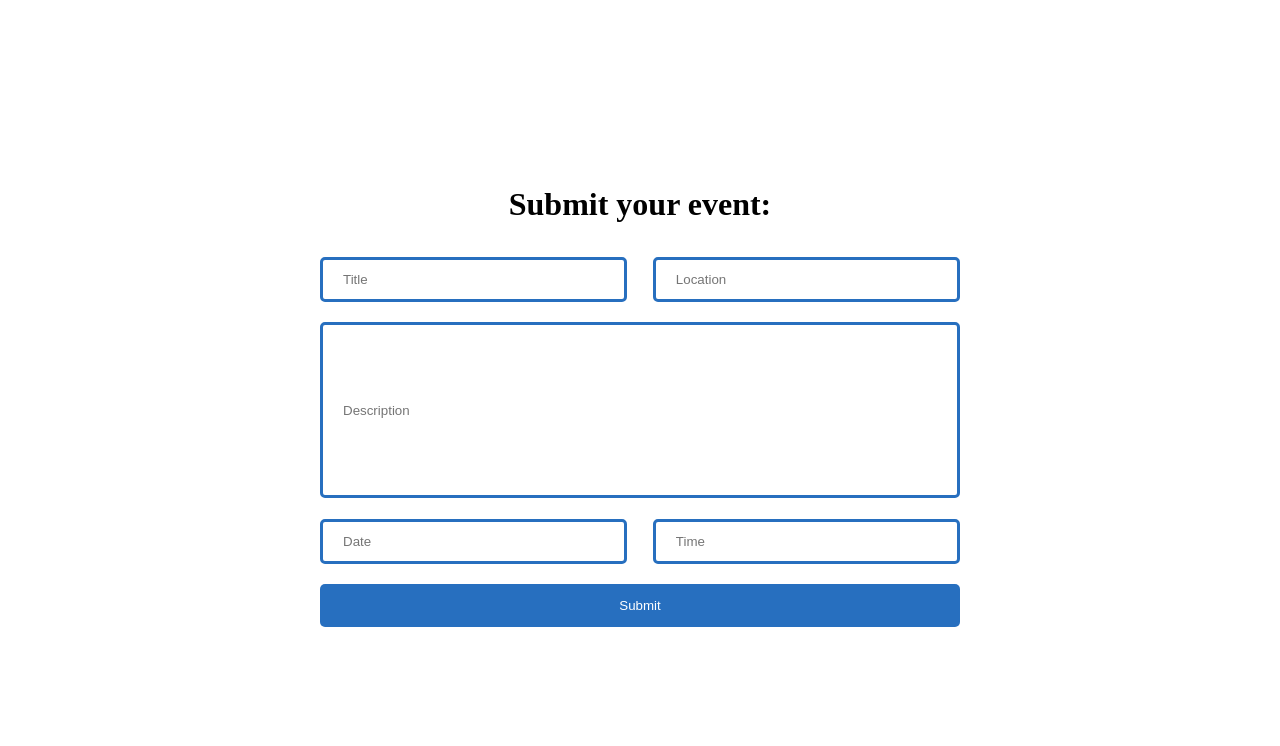
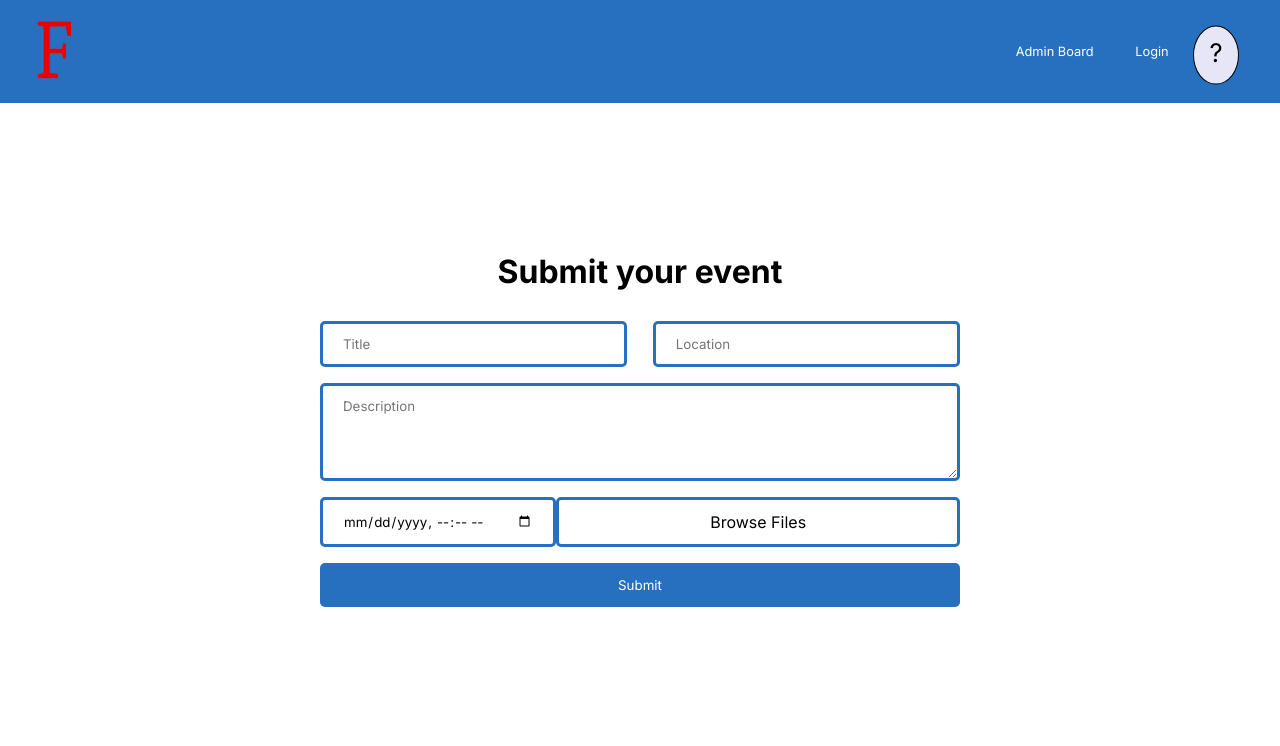
Before and after one commit to nishandudakia/florish, a website: page client/create.html in a window 1280 px wide. Drawn offline with Linux system fonts and the light colour scheme.

Commit message:
create, login, signup

```diff
--- a/client/create.html
+++ b/client/create.html
@@ -5,43 +5,52 @@
     <meta charset="UTF-8">
     <meta http-equiv="X-UA-Compatible" content="IE=edge">
     <meta name="viewport" content="width=device-width, initial-scale=1.0">
-    <script src="create.js" defer></script>
+    <script src="./js/create.js" defer></script>
+    <link rel="stylesheet" href="styles/stylesheet.css">
     <link rel="stylesheet" href="./styles/create.css">
     <title>Create Event</title>
 </head>
 
 <body>
 
+    <div id="topBar">
+        <img src="./assets/logo.jpeg" alt="Florish Logo" id="logo">
+        <button onclick="location.href='./admin.html'" id="adminButton">Admin Board</button>
+        <button onclick="location.href='./login.html'" id="loginButton">Login</button>
+        <span id="initials">?</span>
+    </div>
 
-    <form>
-        <h1>Submit your event:</h1>
+    <div class="main">
+        <form id="create-form">
+            <h1>Submit your event</h1>
 
 
-        <div class="title-location-container">
+            <div class="title-location-container">
 
-        <input type="text" id="title" name="title" placeholder="Title">
+            <input type="text" id="title" name="title" placeholder="Title" maxlength="30" required>
 
-        <input type="text" id="location" name="location" placeholder="Location">
+            <input type="text" id="location" name="location" placeholder="Location" maxlength="29" required>
 
-        </div>
+            </div>
 
-        <div class="description">
+            <div class="description">
 
-        <input type="text" id="description" name="description" placeholder="Description">
+            <textarea type="text" id="description" name="description" placeholder="Description" required></textarea>
 
-        </div>
+            </div>
 
 
-        <div class="date-time-container">
+            <div class="title-location-container">
+            <input type="datetime-local" id="date" name="date" placeholder="Date" required>
+            <label for="files">Browse Files</label>
+            <input id="files" style="display:none;" type="file">
+            </div>
 
-        <input type="text" id="date" name="date" placeholder="Date">
+            <input type="submit" value="Submit">
+          </form>
+    </div>
 
-        <input type="text" id="date" name="date" placeholder="Time">
 
-        </div>
-
-        <input type="submit" value="Submit">
-      </form>
 </body>
 
 </html>
--- /dev/null
+++ b/client/js/create.js
@@ -0,0 +1,35 @@
+document.querySelector("#files").onchange = function() {
+    const fileName = this.files[0]?.name;
+    const label = document.querySelector("label[for=files]");
+    label.innerText = fileName ?? "Browse Files";
+  };
+
+document.getElementById("create-form").addEventListener("submit", async (e) => {
+    e.preventDefault();
+
+    const form = new FormData(e.target);
+
+    const options = {
+        method: "POST",
+        headers: {
+            'Accept': 'application/json',
+            'Content-Type': 'application/json'
+        },
+        body: JSON.stringify({
+            event_name: form.get("title"),
+            location: form.get("location"),
+            description: form.get("description"),
+            date: form.get("date"),
+            image: form.get("files")
+        })
+    }
+
+    const response = await fetch("http://localhost:3000/events/create", options);
+    const data = await response.json();
+
+    if (response.status == 200) {
+        alert('Event submitted!')
+    } else {
+        alert(data.error);
+    }
+})
--- a/client/styles/create.css
+++ b/client/styles/create.css
@@ -1,13 +1,12 @@
-/* Style inputs */
-body {
+
+.main {
     display: flex;
     justify-content: center;
     align-items: center;
-    height: 100vh;
+    height: 80vh;
     width: 100vw;
-    margin: 0; /* Reset default margin on body */
+    margin: 0;
 }
-
 
 form {
     display: flex;
@@ -15,8 +14,8 @@ form {
     height: 60%;
     flex-direction: column;
     justify-content: space-evenly;
+    font-family: 'Inter', sans-serif;
     text-align: center;
-    //margin: 0;
 }
 
 input[type=text], select {
@@ -27,31 +26,89 @@ input[type=text], select {
     border: 3px solid #276FBF;
     border-radius: 5px;
     box-sizing: border-box;
-    background-color: #white;
+    font-family: 'Inter', sans-serif;
+    background-color:white;
 }
 
-/* Add new styles for the name container */
+input[type=datetime-local], select{
+    width: 100%;
+    padding: 12px 20px;
+    margin: 8px 0;
+    display: inline-block;
+    border: 3px solid #276FBF;
+    border-radius: 5px;
+    box-sizing: border-box;
+    font-family: 'Inter', sans-serif;
+    background-color:white;
+}
+
+input[type=time], select{
+    width: 100%;
+    padding: 12px 20px;
+    margin: 8px 0;
+    display: inline-block;
+    border: 3px solid #276FBF;
+    border-radius: 5px;
+    box-sizing: border-box;
+    font-family: 'Inter', sans-serif;
+    background-color:white;
+}
+
+label {
+    width: 100%;
+    padding: 12px 20px;
+    margin: 8px 0;
+    display: inline-block;
+    border: 3px solid #276FBF;
+    border-radius: 5px;
+    box-sizing: border-box;
+    font-family: 'Inter', sans-serif;
+    background-color:white;
+  }
+
+  label:hover {
+    background-color: #eee;
+  }
+
+textarea{
+    width: 100%;
+    padding: 12px 20px;
+    margin: 8px 0;
+    display: inline-block;
+    border: 3px solid #276FBF;
+    border-radius: 5px;
+    box-sizing: border-box;
+    font-family: 'Inter', sans-serif;
+    background-color:white;
+}
 .title-location-container {
     display: flex;
     justify-content: space-between;
     width: 100%;
 }
 
-/* Style inputs within the name container */
 .title-location-container input {
-    width: 48%; /* Adjust as needed, leaving space for margins */
+    width: 48%;
 }
 
-/* Add new styles for the name container */
+.image-date-container {
+    display: flex;
+    justify-content: space-between;
+    width: 100%;
+}
+
+.image-date-container input {
+    width: 48%;
+}
+
 .date-time-container {
     display: flex;
     justify-content: space-between;
     width: 100%;
 }
 
-/* Style inputs within the name container */
 .date-time-container input {
-    width: 48%; /* Adjust as needed, leaving space for margins */
+    width: 48%;
 }
 
 .description{
@@ -60,7 +117,6 @@ input[type=text], select {
 }
 
 
-/* Style the submit button */
 input[type=submit] {
     width: 100%;
     background-color: #276FBF;
@@ -70,9 +126,9 @@ input[type=submit] {
     border: none;
     border-radius: 5px;
     cursor: pointer;
+    font-family: 'Inter', sans-serif;
 }
 
-/* Add a background color to the submit button on mouse-over */
 input[type=submit]:hover {
     background-color: grey;
 }
--- a/client/styles/login.css
+++ b/client/styles/login.css
@@ -1,13 +1,15 @@
-/* Style inputs */
-body {
+.main {
     display: flex;
     justify-content: center;
     align-items: center;
-    height: 100vh;
+    height: 80vh;
     width: 100vw;
-    margin: 0; /* Reset default margin on body */
+    margin: 0;
 }
 
+#logo{
+    transform: translate(30%, 0);
+}
 
 form {
     display: flex;
@@ -16,7 +18,7 @@ form {
     flex-direction: column;
     justify-content: space-evenly;
     text-align: center;
-    //margin: 0;
+    font-family: 'Inter', sans-serif;
 }
 
 input[type=text], select {
@@ -27,10 +29,11 @@ input[type=text], select {
     border: 3px solid #276FBF;
     border-radius: 5px;
     box-sizing: border-box;
-    background-color: #white;
+    background-color: white;
+    font-family: 'Inter', sans-serif;
+
 }
 
-/* Style the submit button */
 input[type=submit] {
     width: 100%;
     background-color: #276FBF;
@@ -40,9 +43,9 @@ input[type=submit] {
     border: none;
     border-radius: 5px;
     cursor: pointer;
+    font-family: 'Inter', sans-serif;
 }
 
-/* Add a background color to the submit button on mouse-over */
 input[type=submit]:hover {
     background-color: grey;
 }
--- a/client/styles/signup.css
+++ b/client/styles/signup.css
@@ -1,11 +1,15 @@
-/* Style inputs */
-body {
+.main {
     display: flex;
     justify-content: center;
     align-items: center;
-    height: 100vh;
+    height: 80vh;
     width: 100vw;
-    margin: 0; /* Reset default margin on body */
+    margin: 0;
+}
+
+
+#logo{
+    transform: translate(30%, 0);
 }
 
 form {
@@ -15,7 +19,7 @@ form {
     flex-direction: column;
     justify-content: space-evenly;
     text-align: center;
-    //margin: 0;
+    font-family: 'Inter', sans-serif;
 }
 
 input[type=text], select {
@@ -26,19 +30,18 @@ input[type=text], select {
     border: 3px solid #276FBF;
     border-radius: 5px;
     box-sizing: border-box;
-    background-color: #white;
+    background-color: white;
+    font-family: 'Inter', sans-serif;
 }
 
-/* Add new styles for the name container */
 .name-container {
     display: flex;
     justify-content: space-between;
     width: 100%;
 }
 
-/* Style inputs within the name container */
 .name-container input {
-    width: 48%; /* Adjust as needed, leaving space for margins */
+    width: 48%;
 }
 
 .user-container {
@@ -47,12 +50,10 @@ input[type=text], select {
     width: 100%;
 }
 
-/* Style inputs within the name container */
 .user-container input {
-    width: 48%; /* Adjust as needed, leaving space for margins */
+    width: 48%;
 }
 
-/* Style the submit button */
 input[type=submit] {
     width: 100%;
     background-color: #276FBF;
@@ -62,9 +63,9 @@ input[type=submit] {
     border: none;
     border-radius: 5px;
     cursor: pointer;
+    font-family: 'Inter', sans-serif;
 }
 
-/* Add a background color to the submit button on mouse-over */
 input[type=submit]:hover {
-    background-color: #CB997E;
+    background-color: grey;
 }
--- a/client/styles/stylesheet.css
+++ b/client/styles/stylesheet.css
@@ -21,35 +21,46 @@ body {
     height: 9vh;
 }
 
+#logo:hover {
+    cursor: pointer;
+}
+
 #adminButton {
-    transform: translate(30%, -2.5vh);
-    background-color: #E7E6F7;
+    transform: translate(950%, -2.5vh);
+    color: #FFFFFF;
+    border: 0px;
+    background-color: #276FBF;
     text-align: center;
     padding: 0.8%;
-    padding-left: 2vw;
-    padding-right: 2vw;
     font-size: 1vw;
     font-family: 'Inter', sans-serif;
-    border: 1px solid #000000;
     border-radius: 5px;
 }
 
+#adminButton:hover {
+    cursor: pointer;
+}
+
 #loginButton {
-    transform: translate(625%, -2.5vh);
-    background-color: #E7E6F7;
+    transform: translate(1730%, -2.5vh);
+    width: 1vw;
+    border: 0px;
+    background-color: #276FBF;
     text-align: center;
     padding: 0.8%;
-    padding-left: 4vw;
-    padding-right: 4vw;
+    padding-right: 3.5vw;
     font-size: 1vw;
     font-family: 'Inter', sans-serif;
-    border: 1px solid #000000;
-    border-radius: 5px;
+    color: #FFFFFF;
+}
+
+#loginButton:hover {
+    cursor: pointer;
 }
 
 #initials {
     display: inline-block;
-    transform: translate(68vw, -1.8vh);
+    transform: translate(75vw, -1.8vh);
     padding-top: 0.8%;
     padding-bottom: 2vh;
     padding-left: 1.2vw;
```
Also changed, not shown: client/admin.html (+2 -0 lines), client/js/login.js (added, +29 -0 lines), client/js/logout.js (added, +7 -0 lines), client/js/signup.js (added, +31 -0 lines), client/login.html (+17 -7 lines), client/signup.html (+18 -9 lines), client/login.js (deleted).
